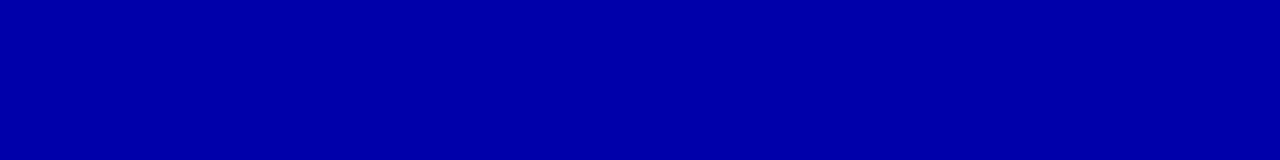
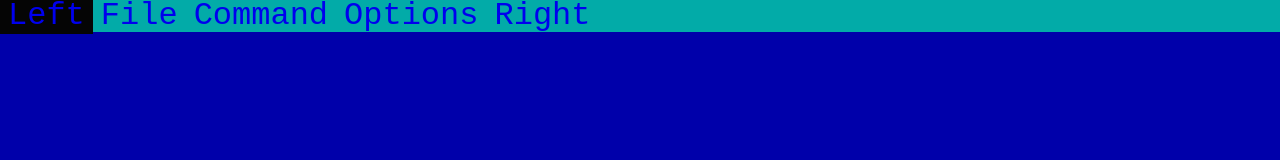
Before and after one commit to Keroosha/norton-ui, a website built with Parcel: page src/index.html in a window 1280 px wide. Built offline with nearby package versions, Linux system fonts and the light colour scheme.

Commit message:
Header styles, postcss modules

```diff
--- a/package.json
+++ b/package.json
@@ -9,7 +9,7 @@
     "postcss": "7.0.18",
     "autoprefixer": "9.6.1",
     "postcss-font-magician": "2.2.2",
-    "postcss-css-variables": "0.13.0"
+    "postcss-custom-properties": "9.0.2"
   },
   "scripts": {
     "start": "parcel src/index.html",
--- a/postcss.config.js
+++ b/postcss.config.js
@@ -1,9 +1,9 @@
 module.exports = {
   plugins: [
-      require('autoprefixer'),
-      require('postcss-font-magician')({
+    require('autoprefixer'),
+    require('postcss-font-magician')({
           hosted: ['./src/fonts', '/fonts']
       }),
-    require('postcss-css-variables')
+    require('postcss-custom-properties'),
   ]
 };
--- a/src/index.html
+++ b/src/index.html
@@ -3,12 +3,29 @@
   <head>
     <meta charset="UTF-8" />
     <title>Norton UI example page</title>
-    <link rel="stylesheet" href="styles/reset.css" />
     <link rel="stylesheet" href="styles/main.pcss" />
   </head>
   <body class="norton-main-container">
-    <header class="norton-main-header"></header>
-    <div></div>
-    <footer></footer>
+    <header class="norton-header-container">
+      <nav class="norton-header-menu">
+        <div class="norton-header-menu-item-wrapper">
+          <a class="norton-header-menu-item" href="#">Left</a>
+        </div>
+        <div class="norton-header-menu-item-wrapper">
+          <a class="norton-header-menu-item" href="#">File</a>
+        </div>
+        <div class="norton-header-menu-item-wrapper">
+          <a class="norton-header-menu-item" href="#">Command</a>
+        </div>
+        <div class="norton-header-menu-item-wrapper">
+          <a class="norton-header-menu-item" href="#">Options</a>
+        </div>
+        <div class="norton-header-menu-item-wrapper">
+          <a class="norton-header-menu-item" href="#">Right</a>
+        </div>
+      </nav>
+    </header>
+    <div class="norton-window-container"></div>
+    <footer class="norton-footer-container"></footer>
   </body>
 </html>
--- /dev/null
+++ b/src/styles/app-window.pcss
@@ -0,0 +1,4 @@
+.norton-window-container {
+  display: flex;
+  height: 100%;
+}
--- /dev/null
+++ b/src/styles/colors.pcss
@@ -0,0 +1,14 @@
+:root {
+  --norton-bg: #0000aa;
+  --norton-bg-secondary: #02aba8;
+  --norton-main: #57ffff;
+  --norton-error: #aa0000;
+  /* secondary colors */
+  --norton-dark: #050505;
+  --norton-gray: #a8a8a8;
+  --norton-white: #ffffff;
+  --norton-yellow: #f8f859;
+
+  --norton-border-style: double;
+  --norton-border-width: 1rem;
+}
--- /dev/null
+++ b/src/styles/footer.pcss
@@ -0,0 +1,6 @@
+.norton-footer-container {
+  display: flex;
+  width: 100%;
+  margin-top: auto;
+  background-color: var(--norton-dark);
+}
--- /dev/null
+++ b/src/styles/header.pcss
@@ -0,0 +1,34 @@
+.norton-header-menu {
+  display: flex;
+  flex-direction: row;
+  font-size: 2rem;
+  color: var(--norton-white);
+}
+
+.norton-header-menu-item-wrapper {
+}
+
+.norton-header-menu-item {
+  padding-left: 0.5rem;
+  padding-right: 0.5rem;
+  text-decoration: none;
+}
+
+/* prevent to be recolored */
+a.norton-header-menu-item:visited {
+  color: var(--norton-white);
+}
+
+a.norton-header-menu-item:hover {
+  background-color: var(--norton-dark);
+}
+
+.norton-header-menu-item::first-letter {
+  color: var(--norton-yellow);
+}
+
+.norton-header-container {
+  display: flex;
+  background-color: var(--norton-bg-secondary);
+  width: 100%;
+}
--- a/src/styles/main.pcss
+++ b/src/styles/main.pcss
@@ -1,20 +1,13 @@
-:root {
-  --norton-bg: #0000AA;
-  --norton-bg-secondary: #02ABA8;
-  --norton-main: #57FFFF;
-  --norton-error: #AA0000;
-  /* secondary colors */
-  --norton-dark: #050505;
-  --norton-gray: #A8A8A8;
-  --norton-white: #FFFFFF;
-  --norton-yellow: #F8F859;
-}
+@import "./reset.css";
+@import "./colors.pcss";
+@import "./header.pcss";
+@import "./app-window.pcss";
+@import "./footer.pcss";
 
 html {
   height: 100%;
   font-family: "Perfect DOS VGA 437 Win", monospace;
 }
-
 
 body {
   height: 100%;
@@ -22,6 +15,7 @@ body {
 
 .norton-main-container {
   display: flex;
+  flex-direction: column;
   width: 100%;
   background-color: var(--norton-bg);
   height: 100%;
```
Also changed, not shown: 1 other file.
